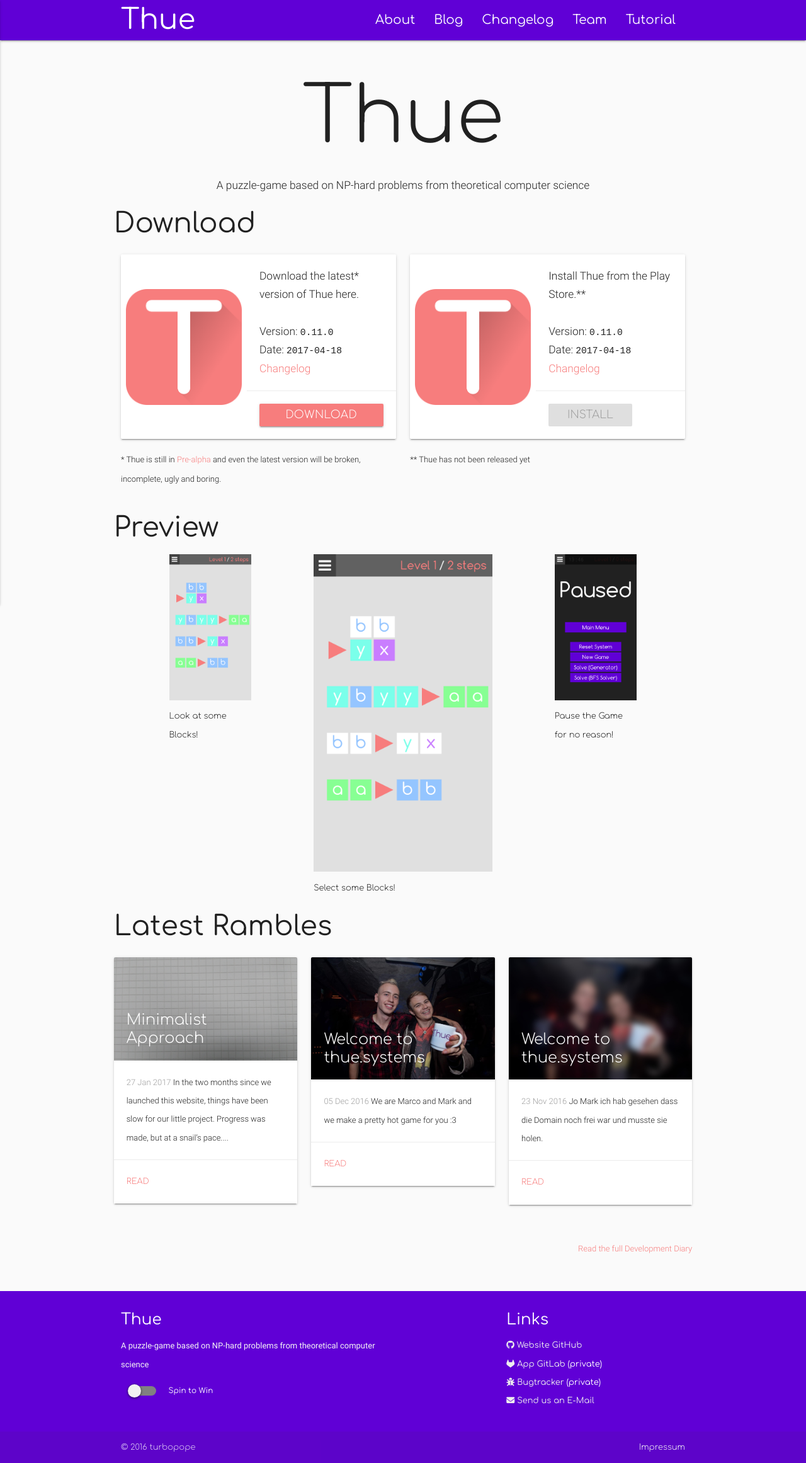
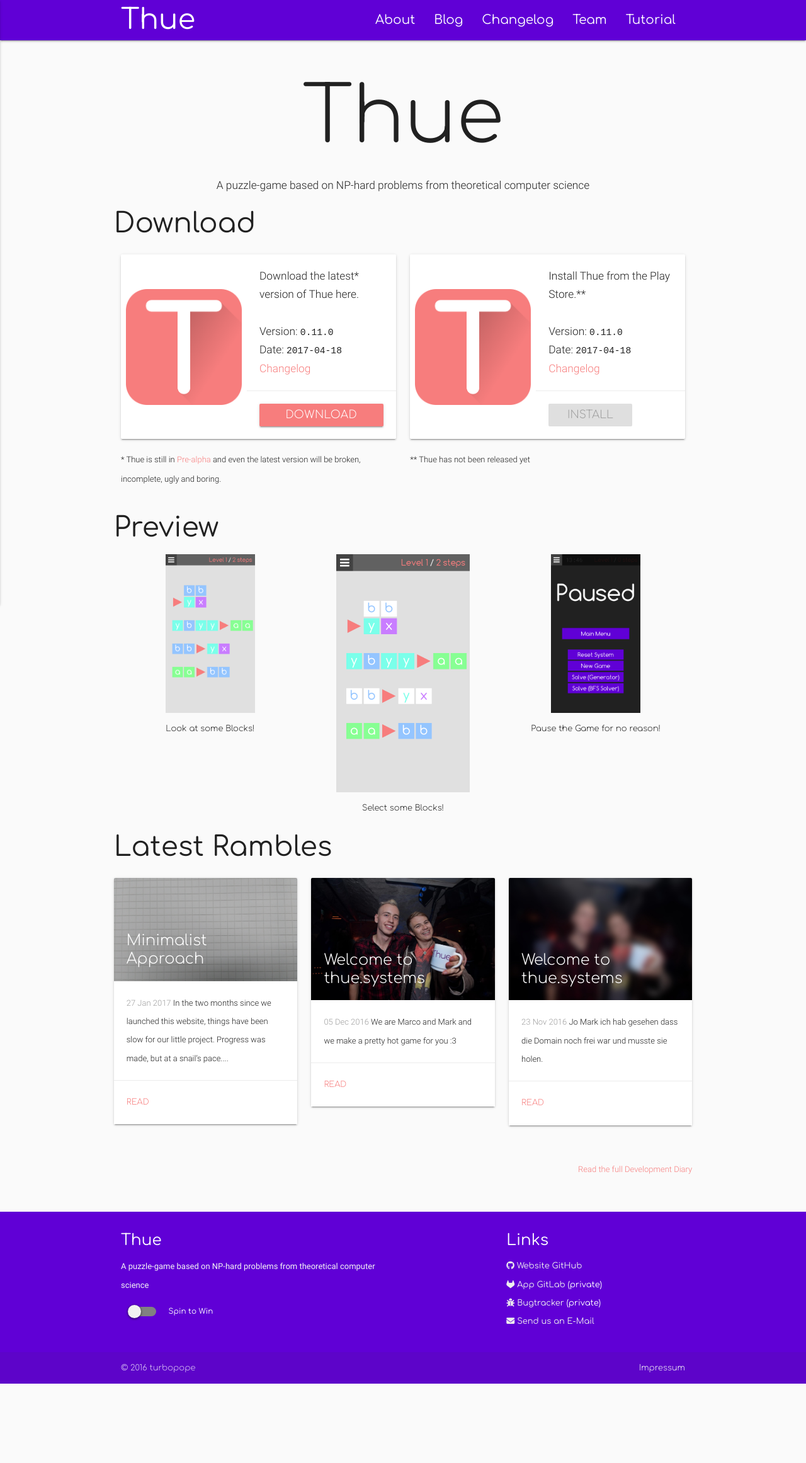
Before and after one commit to turbopope/thue.systems, a Jekyll site: the page built from index.md, in a window 1280 px wide. Shown: the whole page at 63% size. Built offline with Jekyll 4.4.1, drawn with Linux system fonts in a browser that asks for light colours; nearby versions of some CDN libraries; after the commit the page ends 2197 px from its top, so only the background shows below that.

Commit message:
Make screenshot on homepage smaller

```diff
--- a/_layouts/home.html
+++ b/_layouts/home.html
@@ -68,16 +68,19 @@ layout: default
 
 <div class="row">
   <h3>{% include spinner.html color="mint" word="Preview" %}</h3>
-  <div class="col m12 offset-l1 l2">
-    <img src="/img/tutorial/1.png" style="max-width: 100%;" class="center-align">
+  <div class="col m12 l4 center-align">
+    <img src="/img/tutorial/1.png" style="max-width: 50%;">
+    <br>
     Look at some Blocks!
   </div>
-  <div class="col m12 offset-l1 l4">
-    <img src="/img/tutorial/2.png" style="max-width: 100%;" class="center-align">
+  <div class="col m12 l4 center-align">
+    <img src="/img/tutorial/2.png" style="max-width: 75%;">
+    <br>
     Select some Blocks!
   </div>
-  <div class="col m12 offset-l1 l2">
-    <img src="/img/tutorial/4.png" style="max-width: 100%;" class="center-align">
+  <div class="col m12 l4 center-align">
+    <img src="/img/tutorial/4.png" style="max-width: 50%;">
+    <br>
     Pause the Game for no reason!
   </div>
 </div>
```
